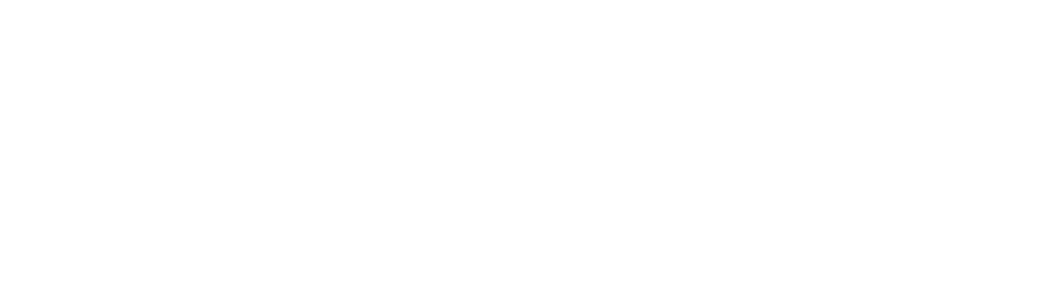
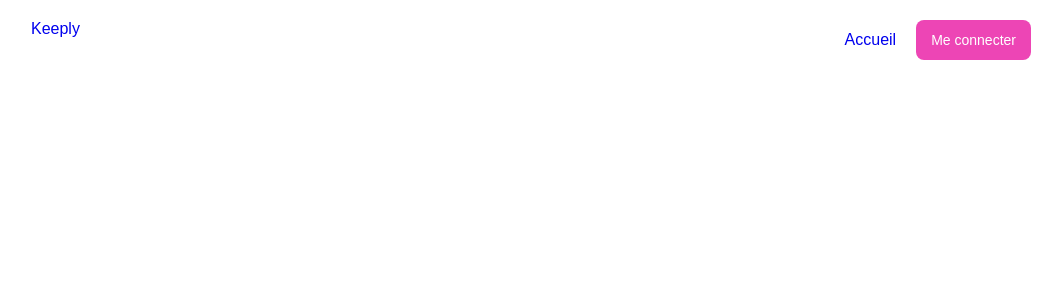
Before and after one commit to Dereje-getu-tadesse-10/keeply, a Next.js app: page / in a window 1280 px wide. Shown: the top 300 px of the page, without its empty margins (109-1171 px from the left). Built offline with nearby package versions, Linux system fonts and the light colour scheme; no server answers; a web font is replaced by a local one.

Commit message:
update: create component

```diff
--- a/src/app/(login)/login/page.module.css
+++ b/src/app/(login)/login/page.module.css
@@ -1,7 +1,7 @@
 
 
 .main {
-    margin: 0 auto;
+    margin: 10rem auto;
     padding: 0 1rem;
 }
 .main__header {
--- a/src/app/layout.tsx
+++ b/src/app/layout.tsx
@@ -2,6 +2,7 @@ import './globals.css'
 import type { Metadata } from 'next'
 import { Gabarito } from "next/font/google"
 import { NextAuthProvider } from './provider'
+import { Header } from '$/components/common'
 
 const gabarito = Gabarito({ subsets: ['latin'] })
 
@@ -19,6 +20,7 @@ export default function RootLayout({
     <html lang="fr">
       <body className={gabarito.className}>
         <NextAuthProvider>
+          <Header />
           {children}
         </NextAuthProvider>
         </body>
--- /dev/null
+++ b/src/components/common/header/header.module.css
@@ -0,0 +1,18 @@
+.header {
+    display: flex;
+    justify-content: space-between;
+    max-width: 1000px;
+    margin: 20px auto;
+}
+
+.header__nav {
+    display: flex;
+    justify-content: space-between;
+    align-items: center;
+    gap: 20px;
+    /* width: 300px; */
+}
+
+.header__nav button {
+    max-width: max-content;
+}
--- /dev/null
+++ b/src/components/common/header/header.tsx
@@ -0,0 +1,35 @@
+"use client"
+import styles from "./header.module.css"
+import { Button } from "$/components/ui"
+import { useSession, signIn, signOut } from "next-auth/react"
+import Link from "next/link"
+
+
+export const Header = () => {
+    const { data: session } = useSession()
+
+    return (
+        <header className={styles.header}>
+            <Link href="/">Keeply</Link>
+            <nav className={styles.header__nav}>
+                <Link href="/">
+                    Accueil
+                </Link>
+                {session ? (
+                    <>
+                    <Link href="/dashboard">
+                        Dashboard
+                    </Link>
+                    <Button onClick={() => signOut()}>
+                        Me déconnecter
+                    </Button>
+                    </>
+                ) : (
+                    <Button onClick={() => signIn()}>
+                        Me connecter
+                    </Button>
+                )}
+            </nav>
+        </header>
+    )
+}
--- /dev/null
+++ b/src/components/common/index.ts
@@ -0,0 +1 @@
+export {Header} from "./header/header"
```
